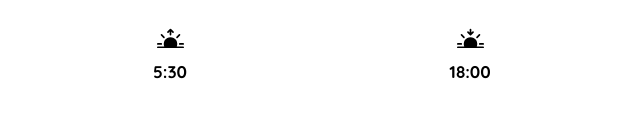
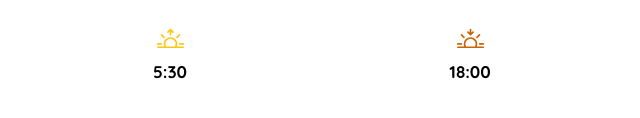
Before and after one commit to ota-mariana/snap-clima, a website: page index.html in a window 1280 px wide. Shown: the part 658-776 px from the top of the page, 320-960 px from the left. Drawn offline with Linux system fonts and the light colour scheme.

Commit message:
Changes to icons and classes

```diff
--- a/index.html
+++ b/index.html
@@ -74,15 +74,15 @@
 
     <section class="sunset-sunrise">
       <div class="sunrise-sunset-item">
-        <svg xmlns="http://www.w3.org/2000/svg" width="27" height="27" fill="currentColor" class="bi bi-sunrise-fill" viewBox="0 0 16 16">
-          <path d="M7.646 1.146a.5.5 0 0 1 .708 0l1.5 1.5a.5.5 0 0 1-.708.708L8.5 2.707V4.5a.5.5 0 0 1-1 0V2.707l-.646.647a.5.5 0 1 1-.708-.708l1.5-1.5zM2.343 4.343a.5.5 0 0 1 .707 0l1.414 1.414a.5.5 0 0 1-.707.707L2.343 5.05a.5.5 0 0 1 0-.707zm11.314 0a.5.5 0 0 1 0 .707l-1.414 1.414a.5.5 0 1 1-.707-.707l1.414-1.414a.5.5 0 0 1 .707 0zM11.709 11.5a4 4 0 1 0-7.418 0H.5a.5.5 0 0 0 0 1h15a.5.5 0 0 0 0-1h-3.79zM0 10a.5.5 0 0 1 .5-.5h2a.5.5 0 0 1 0 1h-2A.5.5 0 0 1 0 10zm13 0a.5.5 0 0 1 .5-.5h2a.5.5 0 0 1 0 1h-2a.5.5 0 0 1-.5-.5z"/>
+        <svg class="sunrise-img" xmlns="http://www.w3.org/2000/svg" width="27" height="27" fill="currentColor" class="bi bi-sunrise" viewBox="0 0 16 16">
+          <path d="M7.646 1.146a.5.5 0 0 1 .708 0l1.5 1.5a.5.5 0 0 1-.708.708L8.5 2.707V4.5a.5.5 0 0 1-1 0V2.707l-.646.647a.5.5 0 1 1-.708-.708l1.5-1.5zM2.343 4.343a.5.5 0 0 1 .707 0l1.414 1.414a.5.5 0 0 1-.707.707L2.343 5.05a.5.5 0 0 1 0-.707zm11.314 0a.5.5 0 0 1 0 .707l-1.414 1.414a.5.5 0 1 1-.707-.707l1.414-1.414a.5.5 0 0 1 .707 0zM8 7a3 3 0 0 1 2.599 4.5H5.4A3 3 0 0 1 8 7zm3.71 4.5a4 4 0 1 0-7.418 0H.499a.5.5 0 0 0 0 1h15a.5.5 0 0 0 0-1h-3.79zM0 10a.5.5 0 0 1 .5-.5h2a.5.5 0 0 1 0 1h-2A.5.5 0 0 1 0 10zm13 0a.5.5 0 0 1 .5-.5h2a.5.5 0 0 1 0 1h-2a.5.5 0 0 1-.5-.5z"/>
         </svg>
         <div class="sunrise-sunset-info">5:30</div>
       </div>
 
       <div class="sunrise-sunset-item">
-        <svg xmlns="http://www.w3.org/2000/svg" width="27" height="27" fill="currentColor" class="bi bi-sunset-fill" viewBox="0 0 16 16">
-          <path d="M7.646 4.854a.5.5 0 0 0 .708 0l1.5-1.5a.5.5 0 0 0-.708-.708l-.646.647V1.5a.5.5 0 0 0-1 0v1.793l-.646-.647a.5.5 0 1 0-.708.708l1.5 1.5zm-5.303-.51a.5.5 0 0 1 .707 0l1.414 1.413a.5.5 0 0 1-.707.707L2.343 5.05a.5.5 0 0 1 0-.707zm11.314 0a.5.5 0 0 1 0 .706l-1.414 1.414a.5.5 0 1 1-.707-.707l1.414-1.414a.5.5 0 0 1 .707 0zM11.709 11.5a4 4 0 1 0-7.418 0H.5a.5.5 0 0 0 0 1h15a.5.5 0 0 0 0-1h-3.79zM0 10a.5.5 0 0 1 .5-.5h2a.5.5 0 0 1 0 1h-2A.5.5 0 0 1 0 10zm13 0a.5.5 0 0 1 .5-.5h2a.5.5 0 0 1 0 1h-2a.5.5 0 0 1-.5-.5z"/>
+        <svg class="sunset-img" xmlns="http://www.w3.org/2000/svg" width="27" height="27" fill="currentColor" class="bi bi-sunset" viewBox="0 0 16 16">
+          <path d="M7.646 4.854a.5.5 0 0 0 .708 0l1.5-1.5a.5.5 0 0 0-.708-.708l-.646.647V1.5a.5.5 0 0 0-1 0v1.793l-.646-.647a.5.5 0 1 0-.708.708l1.5 1.5zm-5.303-.51a.5.5 0 0 1 .707 0l1.414 1.413a.5.5 0 0 1-.707.707L2.343 5.05a.5.5 0 0 1 0-.707zm11.314 0a.5.5 0 0 1 0 .706l-1.414 1.414a.5.5 0 1 1-.707-.707l1.414-1.414a.5.5 0 0 1 .707 0zM8 7a3 3 0 0 1 2.599 4.5H5.4A3 3 0 0 1 8 7zm3.71 4.5a4 4 0 1 0-7.418 0H.499a.5.5 0 0 0 0 1h15a.5.5 0 0 0 0-1h-3.79zM0 10a.5.5 0 0 1 .5-.5h2a.5.5 0 0 1 0 1h-2A.5.5 0 0 1 0 10zm13 0a.5.5 0 0 1 .5-.5h2a.5.5 0 0 1 0 1h-2a.5.5 0 0 1-.5-.5z"/>
         </svg>
         <div class="sunrise-sunset-info">18:00</div>
       </div>
--- a/style.css
+++ b/style.css
@@ -148,3 +148,11 @@ body {
 .sunrise-sunset-item {
   margin-bottom: 30px;
 }
+
+.sunset-img {
+  color: rgb(201, 100, 5);
+}
+
+.sunrise-img {
+  color: rgb(252, 198, 24);
+}
```
